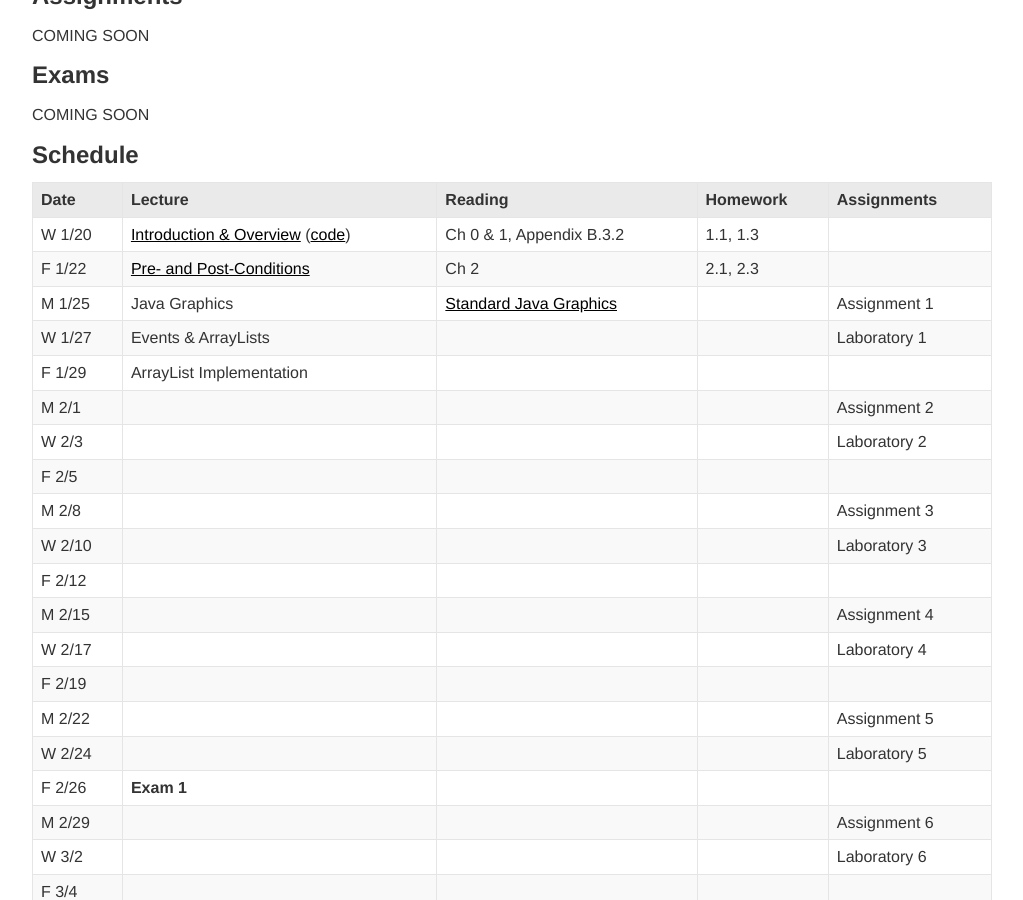
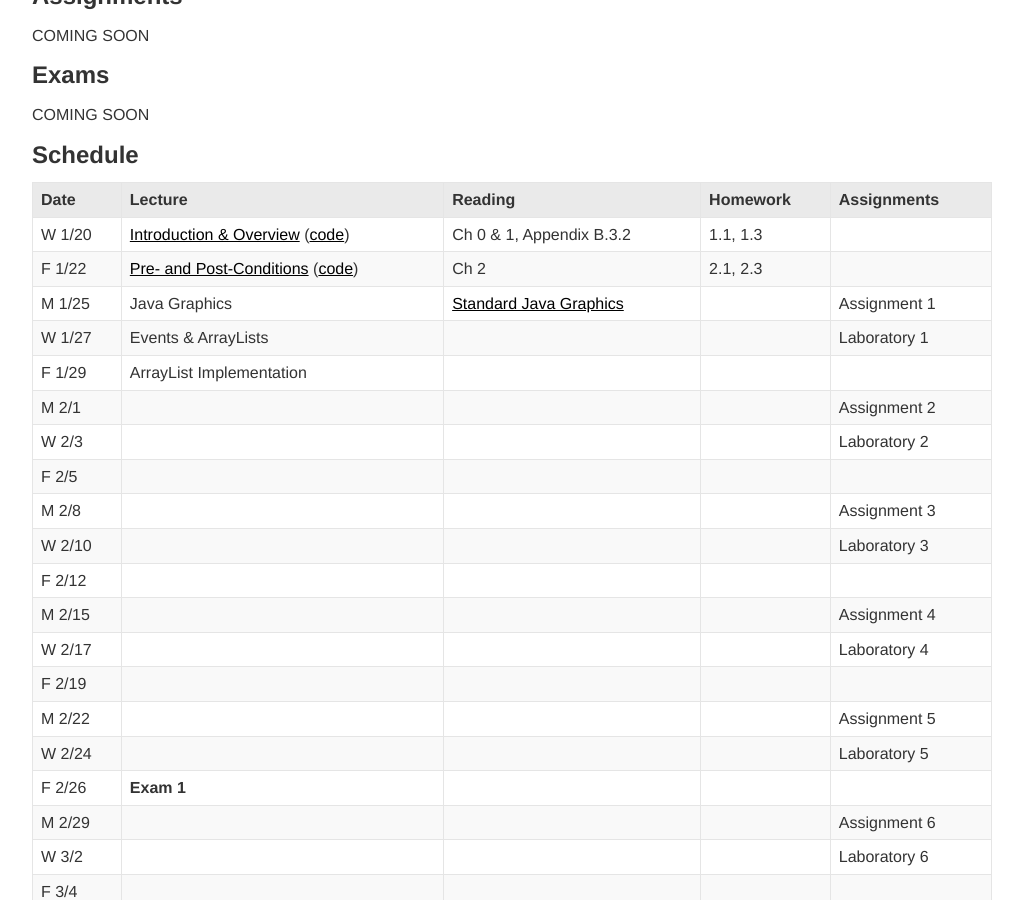
Before and after one commit to jacksonjw12/mbannister.github.io, a Jekyll site: the page built from _teaching/62-s16/index.md, in a window 1280 px wide and 900 px high, scrolled down 1553 px. Shown: the whole window, without its empty margins (128-1151 px from the left). Built offline with Jekyll 4.4.1, drawn with Linux system fonts in a browser that asks for light colours; formulas are drawn with MathJax 3.

Commit message:
link code in

```diff
--- a/_teaching/62-s16/index.md
+++ b/_teaching/62-s16/index.md
@@ -83,7 +83,7 @@ COMING SOON
 Date|Lecture|Reading|Homework|Assignments
 ----|-------|-------|--------|-----------
 W 1/20 | [Introduction & Overview](Lecture01/Lecture01.pdf) ([code](https://github.com/mbannister/mbannister.github.io/tree/master/_teaching/62-s16/Lecture01/code)) | Ch 0 & 1, Appendix B.3.2 |	1.1, 1.3 <!-- Week 0 -->
-F 1/22 | [Pre- and Post-Conditions](Lecture02/Lecture02.pdf) | Ch 2 | 2.1, 2.3
+F 1/22 | [Pre- and Post-Conditions](Lecture02/Lecture02.pdf) ([code](https://github.com/mbannister/mbannister.github.io/tree/master/_teaching/62-s16/Lecture02/code)) | Ch 2 | 2.1, 2.3
 M 1/25 | Java Graphics |[Standard Java Graphics](http://www.cs.pomona.edu/~kim/CSC062F15/handouts/StdGraphics/StdJavaGraphics.html) | | Assignment 1 <!-- Week 1 -->
 W 1/27 | Events & ArrayLists | | | Laboratory 1
 F 1/29 | ArrayList Implementation |
```
